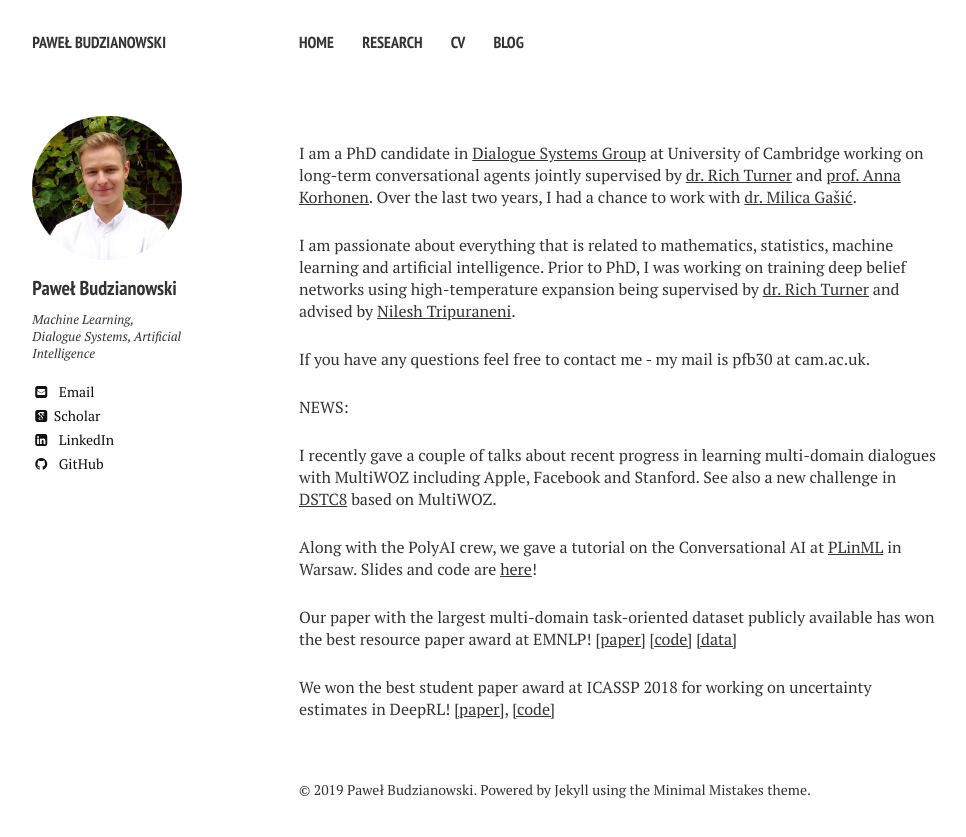
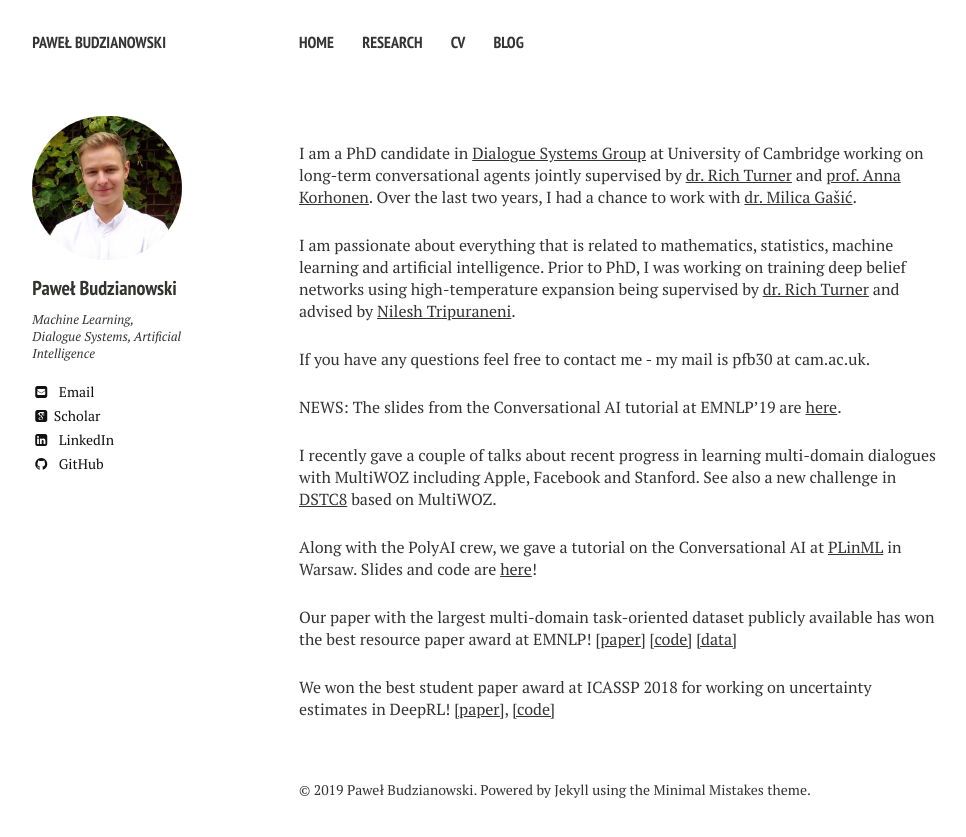
Before and after one commit to pawel-polyai/budzianowski.github.io, a Jekyll site: the page built from index.md, in a window 1280 px wide. Shown: the top 837 px of the page, without its empty margins (21-987 px from the left). Built offline with Jekyll 4.4.1, drawn with Linux system fonts in a browser that asks for light colours; nearby versions of some CDN libraries; some web fonts are replaced.

Commit message:
Update index.md

```diff
--- a/index.md
+++ b/index.md
@@ -15,6 +15,7 @@ Prior to PhD, I was working on training deep belief networks using high-temperat
 If you have any questions feel free to contact me - my mail is pfb30 at cam.ac.uk.
 
 NEWS:
+The slides from the Conversational AI tutorial at EMNLP'19 are [here](https://www.polyai.com/emnlp19/).
 
 I recently gave a couple of talks about recent progress in learning multi-domain dialogues with MultiWOZ including Apple, Facebook and Stanford. See also a new challenge in [DSTC8](https://sites.google.com/dstc.community/dstc8/home) based on MultiWOZ.
 
```
